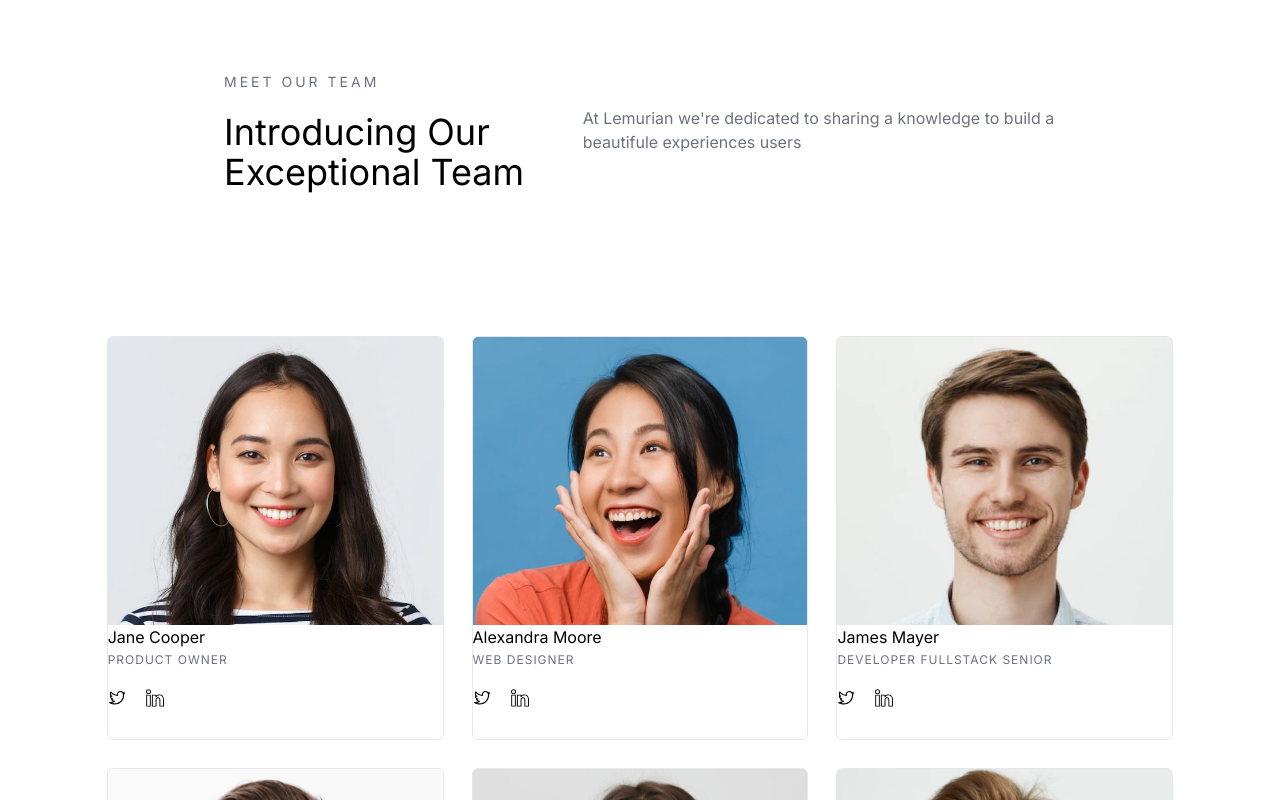
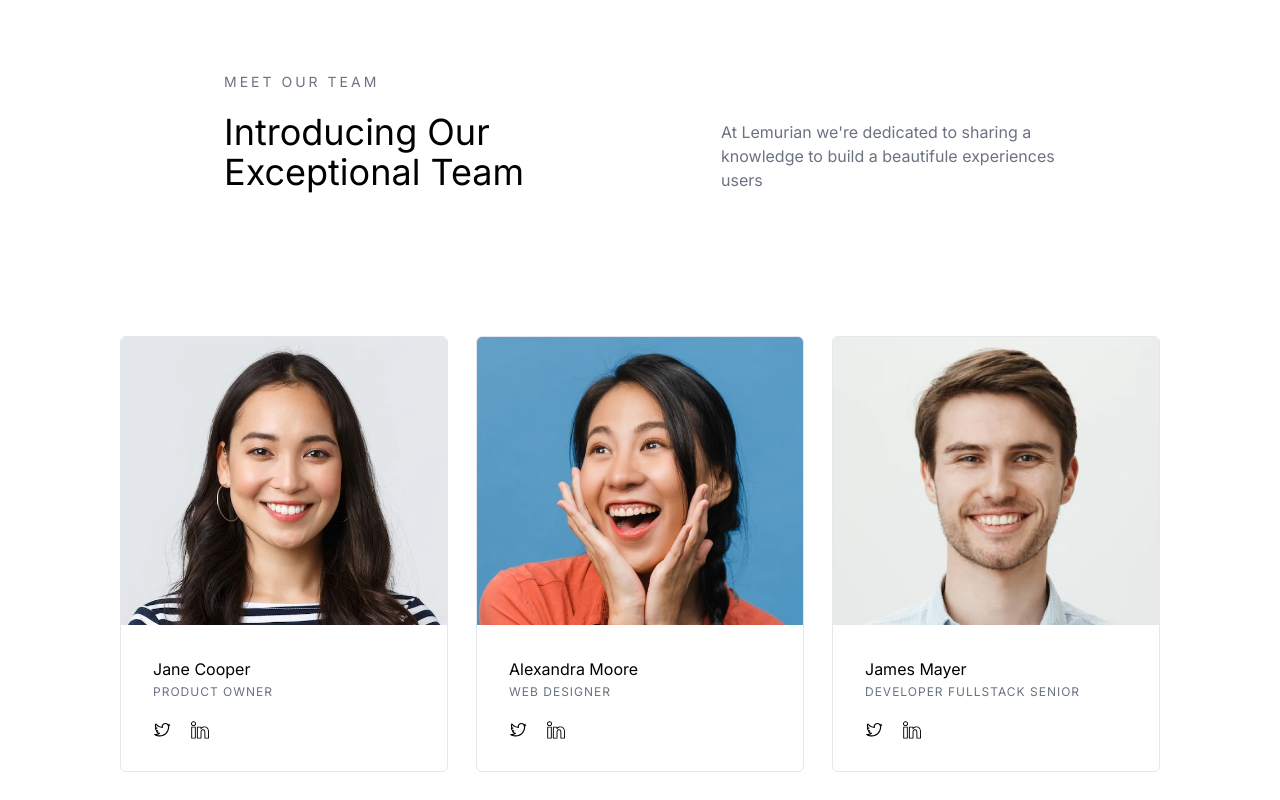
Before and after one commit to AndyRama/template, a Next.js app: page /about in a window 1280 px wide. Shown: the part 4140-4940 px from the top of the page. Built offline with nearby package versions, Linux system fonts and the light colour scheme.

Commit message:
feat(Page about) 92% of content page, missing a test

```diff
--- a/app/components/about/Team.js
+++ b/app/components/about/Team.js
@@ -95,13 +95,13 @@ const Team = ({ className }) => {
                 </motion.h2>
               )}
             </div>
-
+            <div className="lg:w-5/12 self-end">
               { teamContent.heading.description && (
                 <motion.p
                   initial={{opacity: 0, y: 10}}
                   whileInView ={ {
-                  opacity:1,
-                  y:0,
+                    opacity: 1,
+                    y: 0,
                     transition: { delay: 0.6, duration: 0.5 }
                   }}
                   viewport={{ once: true}}
@@ -109,35 +109,38 @@ const Team = ({ className }) => {
                     { teamContent.heading.description }
                 </motion.p>
               )}
+            </div>
+
 
           </div>
         </div>
-      </div>
+
 
         <div className="grid grid-cols-1 md:grid-cols-2 lg:grid-cols-3 gap-7 lg:w-10/12 mx-auto ">
           { teamContent.team.map((person, index) => {
-          index *=0.2
+            index *= 0.2
             return (
               <motion.div
                 key={person.name}
-              initial={{opacity: 0, y: 10}}
+                className='bg-white relative overflow-hidden border rounded-md'
+                initial={{opacity: 0, y: 20}}
                 whileInView ={ {
-                opacity:1,
-                y:0,
-                transition: { delay: 0.6, duration: 0.5 }
+                  opacity: 1,
+                  y:  0,
+                  transition: { delay: index, duration: 0.3 }
                 }}
                 viewport={{ once: true}}
-              className='bg-white relative overflow-hidden border rounded-md'>
+                >
                   <Link href="#">
                     <Image
                       src={person.images}
                       width={400}
-                    height={300}
+                      height={400}
                       className='object-cover object-top w-full !max-h-72 !max-w-full'
                       alt='image portrait colaborateur'
                     />
                   </Link>
-                <div className="pb-8">
+                  <div className="p-8">
                     <h3 className='mb-0.5'>{person.name}</h3>
                     <p className='text-gray-500 uppercase text-[12px] tracking-[1px] mb-4'>
                       { person.role}
@@ -165,6 +168,7 @@ const Team = ({ className }) => {
             )
           })}
         </div>
+      </div>
     </section>
   )
 }
```
Also changed, not shown: 1 other file (tests, documents, lock files or other folders). Lines whose indentation alone changed are shown as unchanged.
